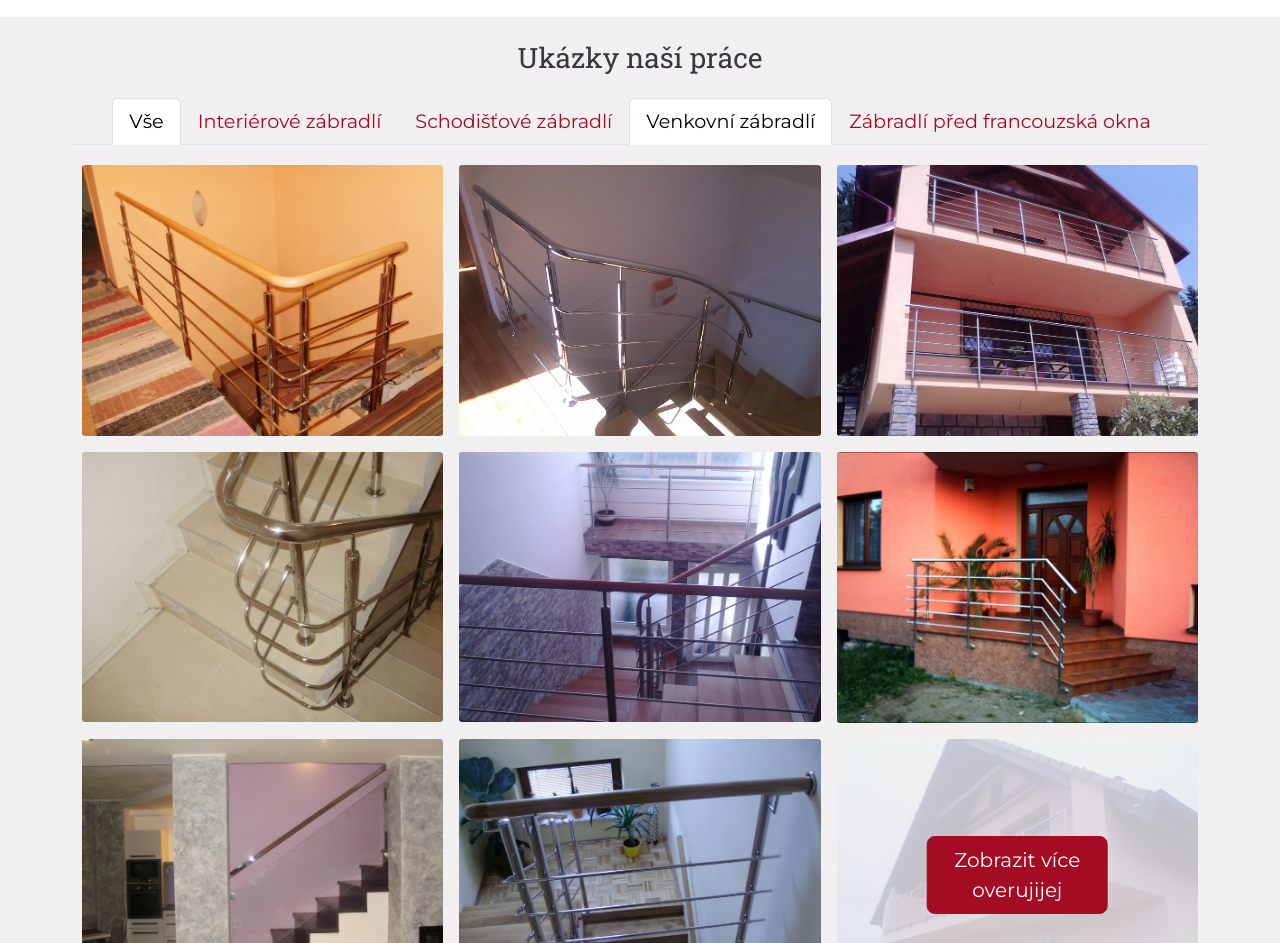
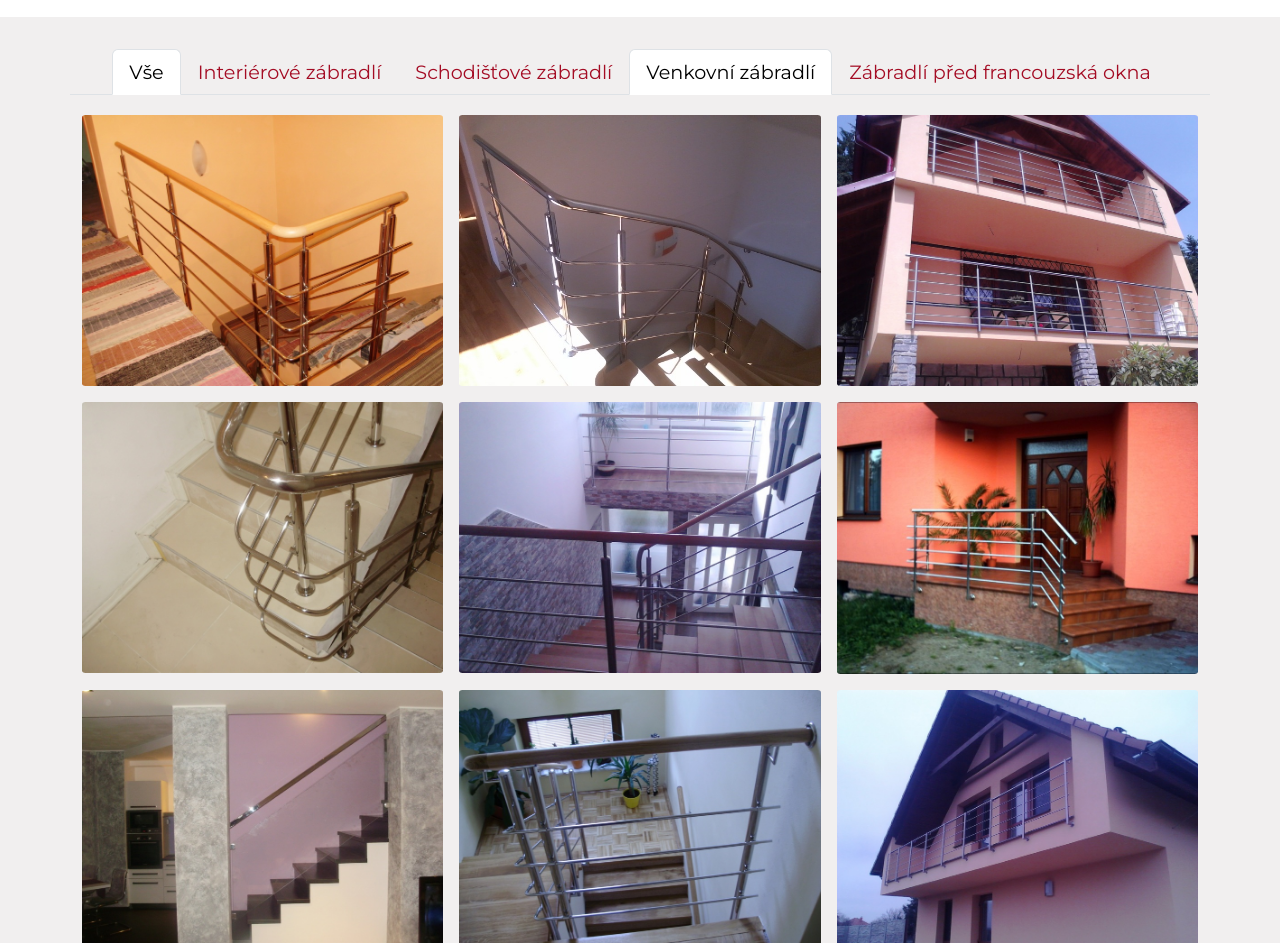
Before and after one commit to kowyzu/zabradli-hanak, a Vue app: page / in a window 1280 px wide. Shown: the part 1049-1992 px from the top of the page. Built offline with nearby package versions, Linux system fonts and the light colour scheme.

Commit message:
feat: update gallery img display

```diff
--- a/src/components/Gallery.vue
+++ b/src/components/Gallery.vue
@@ -1,12 +1,6 @@
 <template>
   <section id="gallery" class="pt-3 mt-3">
     <div class="container text-center galerry-container ">
-      <div class="row gallery-tabs align-items-center">
-        <div class="col p-0">
-          <h3 class="mt-2">Ukázky naší práce</h3>
-        </div>
-      </div>
-
       <div class="row gallery-tabs align-items-center">
         <div class="col text-center p-0 mt-3">
           <ul class="nav nav-tabs justify-content-center">
@@ -29,195 +23,35 @@
         </div>
       </div>
 
-      <div id="galerry-all" class="row row-cols-md-3 row-cols-1 gy-3 gx-3 mt-1 mb-2">
-        <!-- <div v-for="item in items" class="col">
-                    {{ item.message }}
-                </div> -->
-
-        <template v-for="img in galleryJson" :key="img.id">
-          <div class="col" v-if="img.hidden === false">
+      <div v-if="galleryJson.length < 8">
+        <div id="galerry-all" class="row row-cols-md-3 row-cols-1 gy-3 gx-3 mt-1 mb-2">
+          <div v-for="img in galleryJson" :key="img.id" class="col">
+            {{ console.log(img.id) }}
             <img :src="'../imgs/galery-imgs/big/' + img.id + '.jpg'" class="img-fluid" alt="galerry img of rail">
           </div>
-        </template>
+        </div>
+      </div>
 
-        <div class="col">
+      <div v-if="galleryJson.length > 8">
+        <div id="galerry-preview" class="row row-cols-md-3 row-cols-1 gy-3 gx-3 mt-1 mb-2">
+          <div v-for="img in galleryJson" :key="img.id" class="col">
+            {{ console.log(img.id) }}
+            <img :src="'../imgs/galery-imgs/big/' + img.id + '.jpg'" class="img-fluid" alt="galerry img of rail">
+          </div>
+        </div>
+      </div>
+
+      <!-- <div v-if="galleryJson.length > 8" class="col">
           <div class="show-more-container">
-            <img src="../imgs/galery-imgs/big/131.jpg" class="img-fluid show-more-img" alt="galerry img of rail">
+            <img :src="'../imgs/galery-imgs/big/' + galleryJson[8].id + '.jpg'" class="img-fluid"
+              alt="gallery img of rail">
             <div class="centered show-more-text">
-              <button class="btn btn-primary btn-lg btn-show-more" type="submit">Zobrazit více {{ concat(name,
-                zkouskasirem) }}</button>
+              <button class="btn btn-primary btn-lg btn-show-more" type="submit">Zobrazit více</button>
             </div>
           </div>
-        </div>
-
-        <template v-for="img in galleryJson" :key="img.id">
-          <div class="col hidden" v-if="img.hidden === true">
-            <img :src="'../imgs/galery-imgs/big/' + img.id + '.jpg'" class="img-fluid" alt="galerry img of rail">
-          </div>
-        </template>
-
-
-
-        <!-- <div class="col">
-          <img src="../imgs/galery-imgs/big/147.jpg" class="img-fluid" alt="galerry img of rail">
-        </div>
-        <div class="col">
-          <img src="../imgs/galery-imgs/big/103.jpg" class="img-fluid" alt="galerry img of rail">
-        </div>
-        <div class="col">
-          <img src="../imgs/galery-imgs/big/117.jpg" class="img-fluid" alt="galerry img of rail">
-        </div>
-        <div class="col">
-          <img src="../imgs/galery-imgs/big/146.jpg" class="img-fluid" alt="galerry img of rail">
-        </div>
-        <div class="col">
-          <img src="../imgs/galery-imgs/big/124.jpg" class="img-fluid" alt="galerry img of rail">
-        </div>
-        <div class="col">
-          <img src="../imgs/galery-imgs/big/151.jpg" class="img-fluid" alt="galerry img of rail">
-        </div>
-        <div class="col">
-          <img src="../imgs/galery-imgs/big/137.jpg" class="img-fluid" alt="galerry img of rail">
-        </div>
-        <div class="col">
-          <img src="../imgs/galery-imgs/big/149.jpg" class="img-fluid" alt="galerry img of rail">
         </div> -->
 
 
-
-        <!-- <div class="col more-img hidden">
-          <img src="../imgs/galery-imgs/big/130.jpg" class="img-fluid" alt="galerry img of rail">
-        </div>
-        <div class="col more-img hidden">
-          <img src="../imgs/galery-imgs/big/94.jpg" class="img-fluid" alt="galerry img of rail">
-        </div>
-        <div class="col more-img hidden">
-          <img src="../imgs/galery-imgs/big/105.jpg" class="img-fluid" alt="galerry img of rail">
-        </div>
-        <div class="col more-img hidden">
-          <img src="../imgs/galery-imgs/big/115.jpg" class="img-fluid" alt="galerry img of rail">
-        </div>
-        <div class="col more-img hidden">
-          <img src="../imgs/galery-imgs/big/154.jpg" class="img-fluid" alt="galerry img of rail">
-        </div>
-        <div class="col more-img hidden">
-          <img src="../imgs/galery-imgs/big/150.jpg" class="img-fluid" alt="galerry img of rail">
-        </div>
-        <div class="col more-img hidden">
-          <img src="../imgs/galery-imgs/big/134.jpg" class="img-fluid" alt="galerry img of rail">
-        </div>
-        <div class="col more-img hidden">
-          <img src="../imgs/galery-imgs/big/141.jpg" class="img-fluid" alt="galerry img of rail">
-        </div>
-        <div class="col more-img hidden">
-          <img src="../imgs/galery-imgs/big/98.jpg" class="img-fluid" alt="galerry img of rail">
-        </div>
-        <div class="col more-img hidden">
-          <img src="../imgs/galery-imgs/big/125.jpg" class="img-fluid" alt="galerry img of rail">
-        </div>
-        <div class="col more-img hidden">
-          <img src="../imgs/galery-imgs/big/95.jpg" class="img-fluid" alt="galerry img of rail">
-        </div>
-        <div class="col more-img hidden">
-          <img src="../imgs/galery-imgs/big/102.jpg" class="img-fluid" alt="galerry img of rail">
-        </div>
-        <div class="col more-img hidden">
-          <img src="../imgs/galery-imgs/big/111.jpg" class="img-fluid" alt="galerry img of rail">
-        </div>
-        <div class="col more-img hidden">
-          <img src="../imgs/galery-imgs/big/96.jpg" class="img-fluid" alt="galerry img of rail">
-        </div>
-        <div class="col more-img hidden">
-          <img src="../imgs/galery-imgs/big/97.jpg" class="img-fluid" alt="galerry img of rail">
-        </div>
-        <div class="col more-img hidden">
-          <img src="../imgs/galery-imgs/big/99.jpg" class="img-fluid" alt="galerry img of rail">
-        </div>
-        <div class="col more-img hidden">
-          <img src="../imgs/galery-imgs/big/100.jpg" class="img-fluid" alt="galerry img of rail">
-        </div>
-        <div class="col more-img hidden">
-          <img src="../imgs/galery-imgs/big/104.jpg" class="img-fluid" alt="galerry img of rail">
-        </div>
-        <div class="col more-img hidden">
-          <img src="../imgs/galery-imgs/big/106.jpg" class="img-fluid" alt="galerry img of rail">
-        </div>
-        <div class="col more-img hidden">
-          <img src="../imgs/galery-imgs/big/113.jpg" class="img-fluid" alt="galerry img of rail">
-        </div>
-        <div class="col more-img hidden">
-          <img src="../imgs/galery-imgs/big/114.jpg" class="img-fluid" alt="galerry img of rail">
-        </div>
-        <div class="col more-img hidden">
-          <img src="../imgs/galery-imgs/big/118.jpg" class="img-fluid" alt="galerry img of rail">
-        </div>
-        <div class="col more-img hidden">
-          <img src="../imgs/galery-imgs/big/119.jpg" class="img-fluid" alt="galerry img of rail">
-        </div>
-        <div class="col more-img hidden">
-          <img src="../imgs/galery-imgs/big/120.jpg" class="img-fluid" alt="galerry img of rail">
-        </div>
-        <div class="col more-img hidden">
-          <img src="../imgs/galery-imgs/big/121.jpg" class="img-fluid" alt="galerry img of rail">
-        </div>
-        <div class="col more-img hidden">
-          <img src="../imgs/galery-imgs/big/122.jpg" class="img-fluid" alt="galerry img of rail">
-        </div>
-        <div class="col more-img hidden">
-          <img src="../imgs/galery-imgs/big/123.jpg" class="img-fluid" alt="galerry img of rail">
-        </div>
-        <div class="col more-img hidden">
-          <img src="../imgs/galery-imgs/big/126.jpg" class="img-fluid" alt="galerry img of rail">
-        </div>
-        <div class="col more-img hidden">
-          <img src="../imgs/galery-imgs/big/127.jpg" class="img-fluid" alt="galerry img of rail">
-        </div>
-        <div class="col more-img hidden">
-          <img src="../imgs/galery-imgs/big/128.jpg" class="img-fluid" alt="galerry img of rail">
-        </div>
-        <div class="col more-img hidden">
-          <img src="../imgs/galery-imgs/big/129.jpg" class="img-fluid" alt="galerry img of rail">
-        </div>
-        <div class="col more-img hidden">
-          <img src="../imgs/galery-imgs/big/133.jpg" class="img-fluid" alt="galerry img of rail">
-        </div>
-        <div class="col more-img hidden">
-          <img src="../imgs/galery-imgs/big/139.jpg" class="img-fluid" alt="galerry img of rail">
-        </div>
-        <div class="col more-img hidden">
-          <img src="../imgs/galery-imgs/big/142.jpg" class="img-fluid" alt="galerry img of rail">
-        </div>
-        <div class="col more-img hidden">
-          <img src="../imgs/galery-imgs/big/152.jpg" class="img-fluid" alt="galerry img of rail">
-        </div>
-        <div class="col more-img hidden">
-          <img src="../imgs/galery-imgs/big/153.jpg" class="img-fluid" alt="galerry img of rail">
-        </div>
-        <div class="col more-img hidden">
-          <img src="../imgs/galery-imgs/big/110.jpg" class="img-fluid" alt="galerry img of rail">
-        </div>
-        <div class="col more-img hidden">
-          <img src="../imgs/galery-imgs/big/116.jpg" class="img-fluid" alt="galerry img of rail">
-        </div>
-        <div class="col more-img hidden">
-          <img src="../imgs/galery-imgs/big/132.jpg" class="img-fluid" alt="galerry img of rail">
-        </div>
-        <div class="col more-img hidden">
-          <img src="../imgs/galery-imgs/big/135.jpg" class="img-fluid" alt="galerry img of rail">
-        </div>
-        <div class="col more-img hidden">
-          <img src="../imgs/galery-imgs/big/140.jpg" class="img-fluid" alt="galerry img of rail">
-        </div>
-        <div class="col more-img hidden">
-          <img src="../imgs/galery-imgs/big/144.jpg" class="img-fluid" alt="galerry img of rail">
-        </div>
-        <div class="col more-img hidden">
-          <img src="../imgs/galery-imgs/big/145.jpg" class="img-fluid" alt="galerry img of rail">
-        </div>
-        <div class="col more-img hidden">
-          <img src="../imgs/galery-imgs/big/148.jpg" class="img-fluid" alt="galerry img of rail">
-        </div> -->
-      </div>
     </div>
     <!-- <button class="btn btn-primary btn-lg btn-show-less sticky-bottom mb-2 z-3 hidden" type="submit">
       Zobrazit méně
--- a/src/objects/gallery.json
+++ b/src/objects/gallery.json
@@ -38,6 +38,11 @@
     "id": 149,
     "tabs": ["interior", "staircase-rail"],
     "hidden": false
+  },
+  {
+    "id": 131,
+    "tabs": ["outerior", "other"],
+    "hidden": true
   },
   {
     "id": 130,
```
